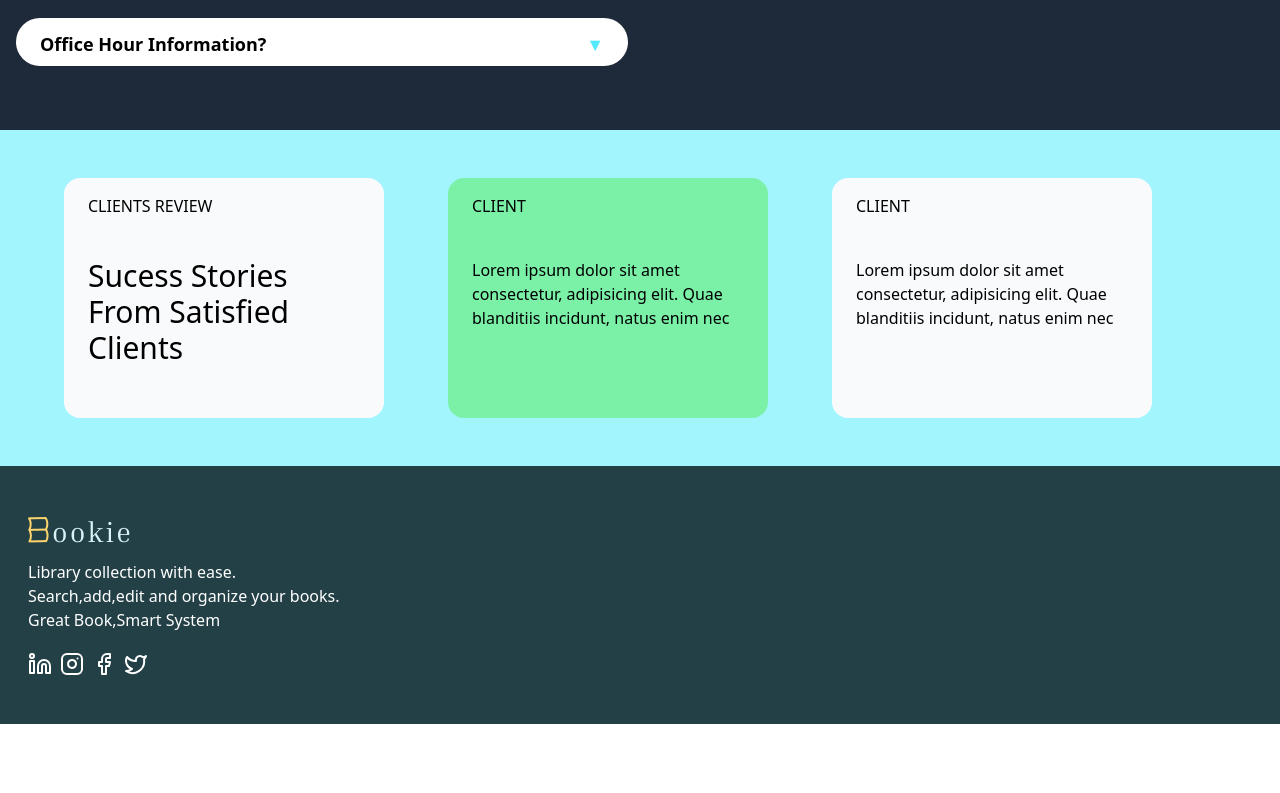
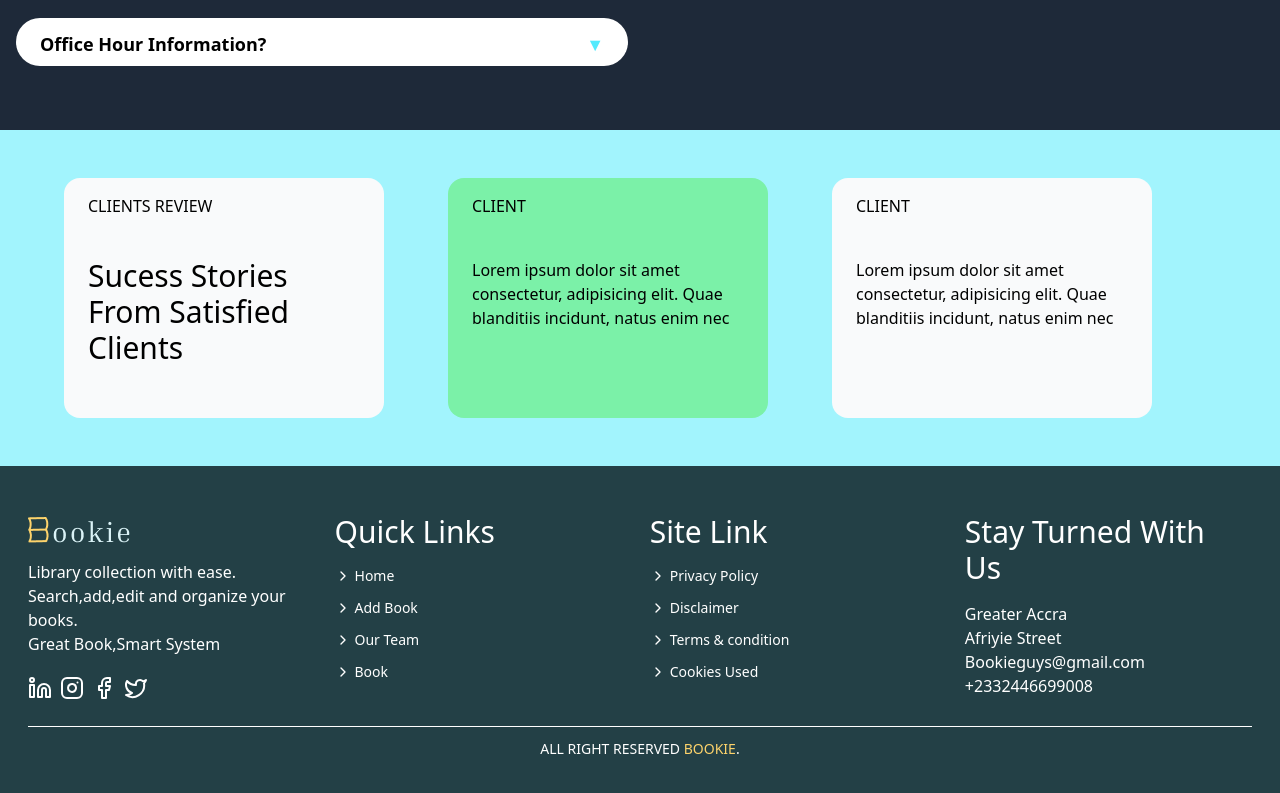
Before and after one commit to BugSlayersC5/Bookie-App, a React (Vite) app: page / in a window 1280 px wide. Shown: the part 1988-2781 px from the top of the page. Before the commit the page ends 2712 px from the top, so only its background shows below. Built offline with nearby package versions, Linux system fonts and the light colour scheme.

Commit message:
working on the footer

```diff
--- a/src/components/Footer.jsx
+++ b/src/components/Footer.jsx
@@ -1,24 +1,87 @@
 import Logo from "../assets/bookielogo.png";
-import { Linkedin, Instagram, Facebook ,Twitter } from "lucide-react";
+import { Linkedin, Instagram, Facebook, Twitter, ChevronLeft } from "lucide-react";
+import { ChevronRight } from 'lucide-react';
+
+
+<ChevronRight />
+
 
 
 export default function Footer() {
     return (
-        <footer className="bg-[#234046] py-12 px-7 text-white">
-            <div className="mb-3">
-                <img src={Logo} alt="" />
+        <footer className="bg-[#234046] py-12 px-7 text-white ">
+
+            <div className="flex justify-between">
+                <div className="">
+                    <img src={Logo} alt="" />
+                    <p className="not-italic mt-3">Library collection with ease. <br /> Search,add,edit and organize your books. <br />Great Book,Smart System </p>
+                    <div className="flex flex-row space-x-2 mt-5">
+                        <Linkedin className="hover:text-[#FDD36B]" />
+                        <Instagram className="hover:text-[#FDD36B]" />
+                        <Facebook className="hover:text-[#FDD36B]" />
+                        <Twitter className="hover:text-[#FDD36B]" />
+                    </div>
+                </div>
+
+                <div className=" grid grid-cols-1 md:grid-cols-3 gap-7 mb-7" >
+                    <div className="text-center md:text-left">
+                        <h3 className="text-3xl font-medium mb-4 ">Quick Links</h3>
+                        <ul className="space-y-3">
+                            <div className="flex items-center space-x-1 text-sm text-white hover:text-[#FDD36B]">
+                                <ChevronRight className="w-4 h-4" />
+                                <span>Home</span>
+                            </div>
+                            <div className="flex items-center space-x-1 text-sm text-white hover:text-[#FDD36B]">
+                                <ChevronRight className="w-4 h-4" />
+                                <span>Add Book</span>
+                            </div>
+                            <div className="flex items-center space-x-1 text-sm text-white hover:text-[#FDD36B]">
+                                <ChevronRight className="w-4 h-4" />
+                                <span>Our Team</span>
+                            </div>
+                            <div className="flex items-center space-x-1 text-sm text-white hover:text-[#FDD36B]">
+                                <ChevronRight className="w-4 h-4" />
+                                <span>Book</span>
+                            </div>
+
+                        </ul>
+                    </div>
+                    <div>
+                        <h3 className="text-3xl font-medium mb-4">Site Link</h3>
+                        <ul className="space-y-3">
+                            <div className="flex items-center space-x-1 text-sm text-white hover:text-[#FDD36B]">
+                                <ChevronRight className="w-4 h-4" />
+                                <span>Privacy Policy</span>
+                            </div>
+                            <div className="flex items-center space-x-1 text-sm text-white hover:text-[#FDD36B]">
+                                <ChevronRight className="w-4 h-4" />
+                                <span>Disclaimer</span>
+                            </div>
+                            <div className="flex items-center space-x-1 text-sm text-white hover:text-[#FDD36B]">
+                                <ChevronRight className="w-4 h-4" />
+                                <span>Terms & condition</span>
+                            </div>
+                            <div className="flex items-center space-x-1 text-sm text-white hover:text-[#FDD36B]">
+                                <ChevronRight className="w-4 h-4" />
+                                <span>Cookies Used</span>
+                            </div>
+
+                        </ul>
+                    </div>
+                    <div className=" not-italic space-x-2">
+                        <h3 className="text-3xl font-medium mb-4 ">Stay Turned With Us</h3>
+                        <p>Greater Accra <br /> Afriyie Street </p>
+                        <p>Bookieguys@gmail.com<br /> +2332446699008</p>
+                    </div>
+
+
+
+                </div>
             </div>
-            <div>
-                <p className="font-medium">Library collection with ease. <br /> Search,add,edit and organize your books. <br />Great Book,Smart System </p>
+            <div className="text-center text-sm " >
+                <hr className="w-[100%]" />
+                <h1 className="mt-3 uppercase">All right reserved <span className="text-[#FDD36B]">Bookie</span>. </h1>
             </div>
-
-            <div className="flex flex-row space-x-2 mt-5">
-              <Linkedin className="hover:text-[#FDD36B]"/>
-              <Instagram className="hover:text-[#FDD36B]"/>
-              <Facebook className="hover:text-[#FDD36B]"/>
-              <Twitter className="hover:text-[#FDD36B]"/>
-            </div>
-
         </footer>
 
 
```
Also changed, not shown: src/components/Navbar.jsx (line endings or trailing spaces).
